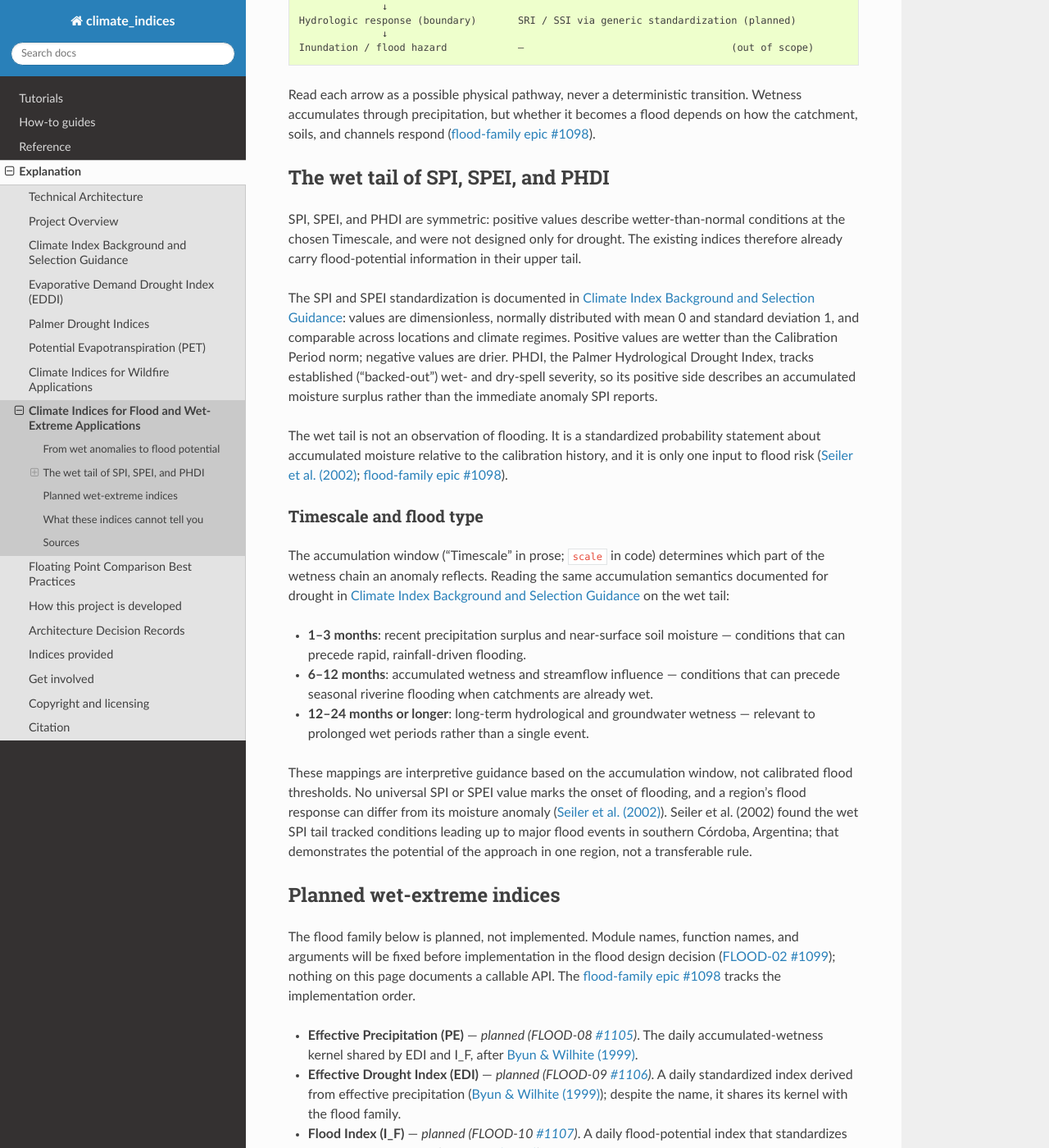
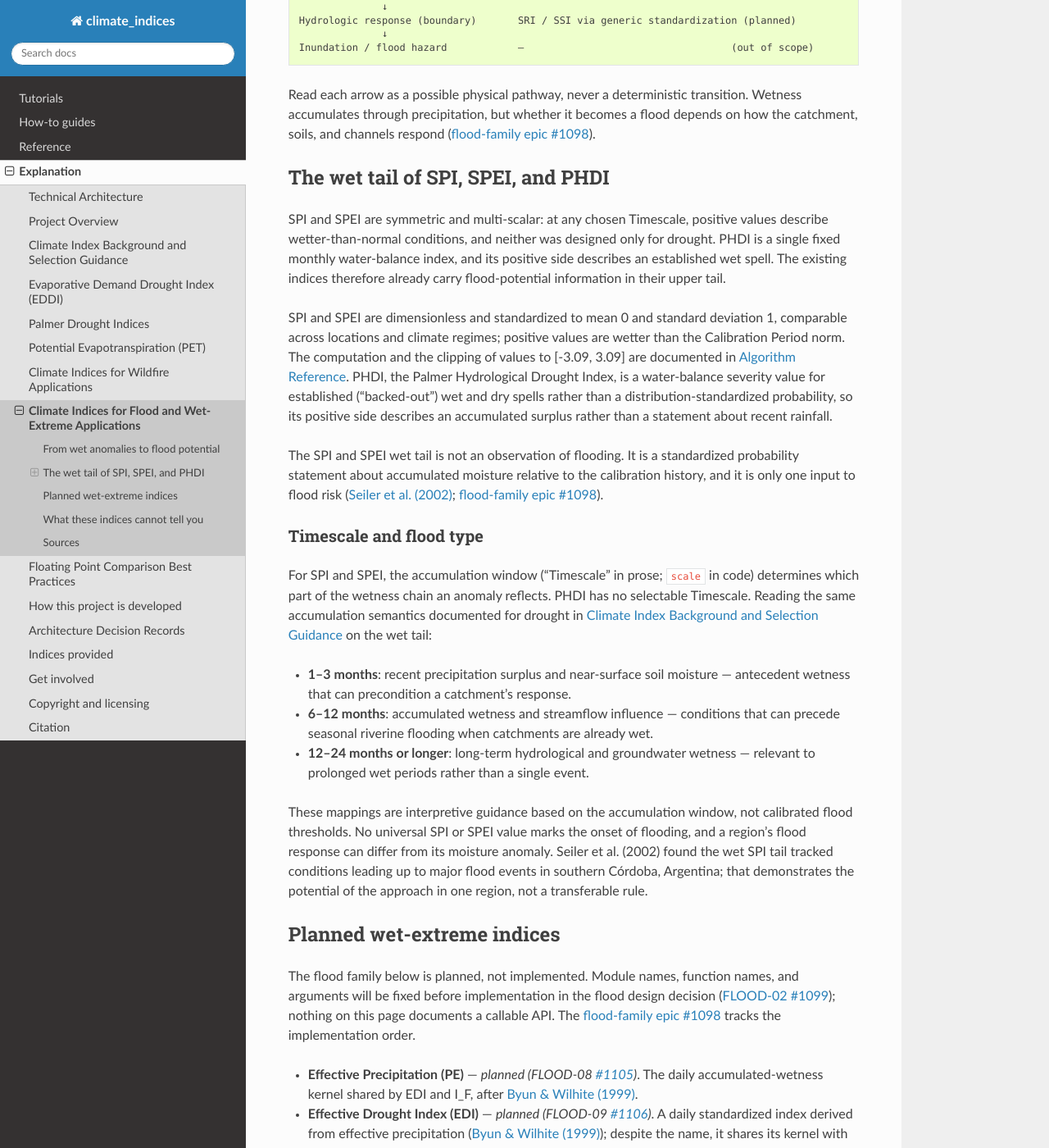
Before and after one commit to monocongo/climate_indices, a Sphinx documentation site: the page built from docs/flood_applications.md, in a window 1280 px wide and 1400 px high, scrolled down 686 px. Shown: the whole window at 82% size. Built offline with Sphinx 7.4.7 and the Read the Docs theme 3.1.0, drawn with Linux system fonts in a browser that asks for light colours; some of the changed text lies outside the part shown.

Commit message:
docs(review): scope PHDI claims and complete flood page inventory
Split the multi-scalar Timescale wording from PHDI, cite the
standardization computation where the package documents it, and mark
sampling limits. Record the new page in the CONTRIBUTING published-page
list and note the open #1100 scope items.

```diff
--- a/docs/flood_applications.md
+++ b/docs/flood_applications.md
@@ -9,10 +9,11 @@
 
 **None of the indices described here predicts whether, where, or when a flood
 will occur.** Use them for hydroclimate context and wet-extreme situational
-awareness, not as flood forecasts. Every index in this family, implemented or
-planned, describes flood *potential* — accumulated wetness plus
-heavy-precipitation triggers — and stops at the meteorological and
-climatological boundary ([flood-family epic #1098][flood-epic]).
+awareness, not as flood forecasts. Every index in this family describes
+wetness conditions relevant to flood potential; the family stops at the
+meteorological and climatological boundary, with one documented exception:
+input-agnostic standardization that can also accept runoff or streamflow
+([flood-family epic #1098][flood-epic]).
 
 ## From wet anomalies to flood potential
 
@@ -37,33 +38,35 @@
 
 ## The wet tail of SPI, SPEI, and PHDI
 
-SPI, SPEI, and PHDI are symmetric: positive values describe wetter-than-normal
-conditions at the chosen Timescale, and were not designed only for drought.
-The existing indices therefore already carry flood-potential information in
-their upper tail.
+SPI and SPEI are symmetric and multi-scalar: at any chosen Timescale,
+positive values describe wetter-than-normal conditions, and neither was
+designed only for drought. PHDI is a single fixed monthly water-balance index,
+and its positive side describes an established wet spell. The existing indices
+therefore already carry flood-potential information in their upper tail.
 
-The SPI and SPEI standardization is documented in {doc}`algorithms`: values
-are dimensionless, normally distributed with mean 0 and standard deviation 1,
-and comparable across locations and climate regimes. Positive values are
-wetter than the Calibration Period norm; negative values are drier. PHDI, the
-Palmer Hydrological Drought Index, tracks established ("backed-out") wet- and
-dry-spell severity, so its positive side describes an accumulated moisture
-surplus rather than the immediate anomaly SPI reports.
+SPI and SPEI are dimensionless and standardized to mean 0 and standard
+deviation 1, comparable across locations and climate regimes; positive values
+are wetter than the Calibration Period norm. The computation and the clipping
+of values to [-3.09, 3.09] are documented in {doc}`algorithm-reference`. PHDI,
+the Palmer Hydrological Drought Index, is a water-balance severity value for
+established ("backed-out") wet and dry spells rather than a
+distribution-standardized probability, so its positive side describes an
+accumulated surplus rather than a statement about recent rainfall.
 
-The wet tail is not an observation of flooding. It is a standardized
-probability statement about accumulated moisture relative to the calibration
-history, and it is only one input to flood risk
+The SPI and SPEI wet tail is not an observation of flooding. It is a
+standardized probability statement about accumulated moisture relative to the
+calibration history, and it is only one input to flood risk
 ([Seiler et al. (2002)][seiler-2002]; [flood-family epic #1098][flood-epic]).
 
 ### Timescale and flood type
 
-The accumulation window ("Timescale" in prose; `scale` in code) determines
-which part of the wetness chain an anomaly reflects. Reading the same
-accumulation semantics documented for drought in {doc}`algorithms` on the wet
-tail:
+For SPI and SPEI, the accumulation window ("Timescale" in prose; `scale` in
+code) determines which part of the wetness chain an anomaly reflects. PHDI
+has no selectable Timescale. Reading the same accumulation semantics
+documented for drought in {doc}`algorithms` on the wet tail:
 
 - **1–3 months**: recent precipitation surplus and near-surface soil
-  moisture — conditions that can precede rapid, rainfall-driven flooding.
+  moisture — antecedent wetness that can precondition a catchment's response.
 - **6–12 months**: accumulated wetness and streamflow influence — conditions
   that can precede seasonal riverine flooding when catchments are already
   wet.
@@ -72,11 +75,10 @@
 
 These mappings are interpretive guidance based on the accumulation window, not
 calibrated flood thresholds. No universal SPI or SPEI value marks the onset of
-flooding, and a region's flood response can differ from its moisture anomaly
-([Seiler et al. (2002)][seiler-2002]). Seiler et al. (2002) found the wet SPI
-tail tracked conditions leading up to major flood events in southern Córdoba,
-Argentina; that demonstrates the potential of the approach in one region, not
-a transferable rule.
+flooding, and a region's flood response can differ from its moisture anomaly.
+Seiler et al. (2002) found the wet SPI tail tracked conditions leading up to
+major flood events in southern Córdoba, Argentina; that demonstrates the
+potential of the approach in one region, not a transferable rule.
 
 ## Planned wet-extreme indices
 
@@ -102,13 +104,15 @@
 - **Generic standardization API** — *planned (FLOOD-16
   [#1113][flood-1113])*. The existing distribution-fitting machinery exposed
   for any non-negative monthly or daily series, so runoff or streamflow can
-  be standardized as SRI or SSI with the documented wrappers (FLOOD-17
-  [#1114][flood-1114]).
+  be standardized as SRI or SSI with the wrappers planned in FLOOD-17
+  ([#1114][flood-1114]).
 
 Heavy-precipitation triggers (Rx1day, Rx5day, and R95pTOT per
 [Zhang et al. (2011)][zhang-2011]) are conditional: whether this package
 should duplicate existing `xclim` coverage is an open scope decision
-([FLOOD-03 #1100][flood-1100]).
+([FLOOD-03 #1100][flood-1100]), as are the WAP/SWAP wet-anomaly indices and
+snowmelt-dependent indices such as SMRI. Until then, none of these is part of
+this package.
 
 ## What these indices cannot tell you
 
@@ -120,6 +124,9 @@
   (TWI, HAND), inundation mapping and remote-sensing flood extent, and
   flood-frequency or return-period analysis of discharge records are outside
   the family's scope ([flood-family epic #1098][flood-epic]).
+- **SPI and SPEI are less reliable in arid regions** with many
+  zero-precipitation months ({doc}`algorithms` documents the limitation), so
+  the wet tail there deserves more caution than in humid climates.
 - **They are not yet validated.** No flood index is implemented yet, so
   [VALIDATION.md][validation] has no flood section at present; the planned
   [FLOOD-20 #1117][flood-1117] adds one as implementations land. Until then,
```
Also changed, not shown: CONTRIBUTING.md (+1 -1 lines).
